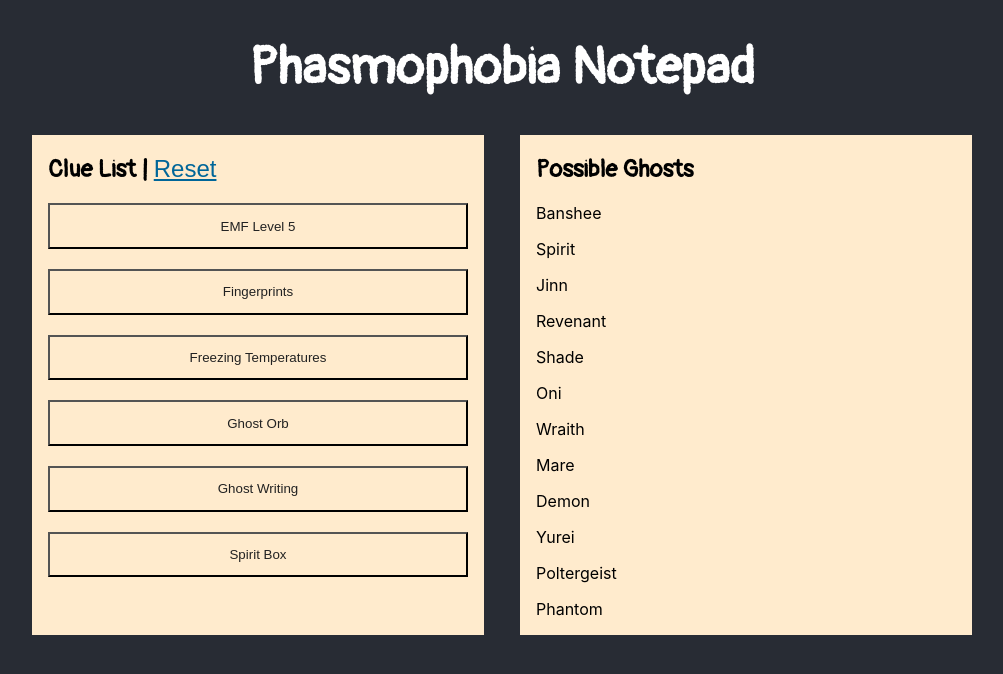
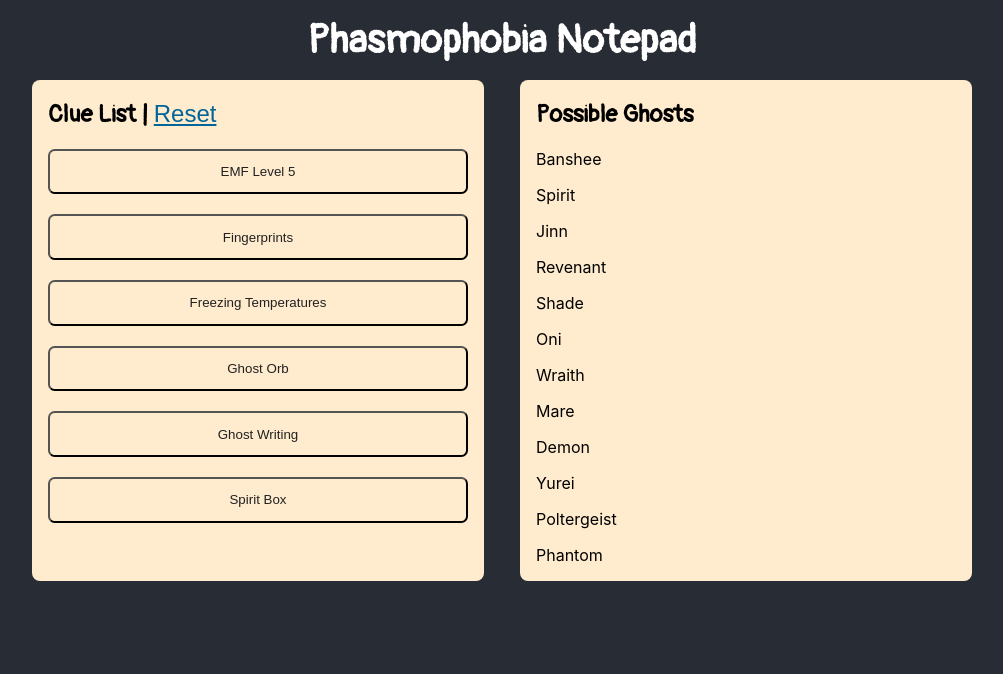
Before and after one commit to montal95/gb-journal, a React (Create React App) app: page / in a window 1280 px wide. Shown: the top 674 px of the page, without its empty margins (138-1141 px from the left). Built offline with nearby package versions, Linux system fonts and the light colour scheme.

Commit message:
styling changes to buttons, page class and h1 size

```diff
--- a/src/App.tsx
+++ b/src/App.tsx
@@ -5,6 +5,9 @@
 const Header = styled.header`
   h1{
     font-family: 'Pangolin', cursive;
+    font-size: 2.5rem;
+    min-width: 355px;
+    margin: 15px;
   }
 `
 
--- a/src/Global.tsx
+++ b/src/Global.tsx
@@ -46,6 +46,7 @@
         min-width: 355px;
         margin: 0 10px 10px;
         min-height: 385px;
+        border-radius: 0.5em;
     }
 
     section {
--- a/src/components/elements/ClueButton.tsx
+++ b/src/components/elements/ClueButton.tsx
@@ -8,6 +8,7 @@
     background: transparent;
     position: relative;
     z-index: 1;
+    border-radius: 0.5em;
 
     &:disabled {
         text-decoration: line-through;
```
